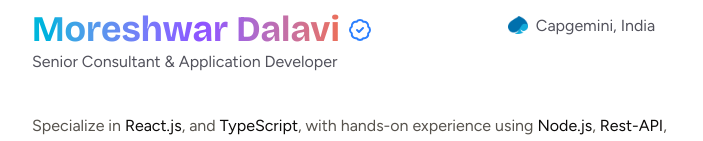
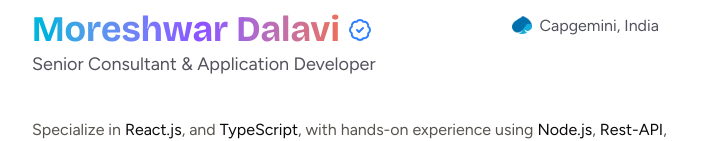
Before and after one commit to DalaviMoreshwar/DalaviMoreshwar, a Next.js app: page / in a window 1280 px wide. Shown: the part 242-383 px from the top of the page, without its empty margins (288-991 px from the left). Built offline with nearby package versions, Linux system fonts and the light colour scheme.

Commit message:
add text large

```diff
--- a/components/Intro.tsx
+++ b/components/Intro.tsx
@@ -19,7 +19,7 @@
             <BadgeCheck className="text-blue-500 w-5 h-5 sm:w-6 sm:h-6" />
           </h1>
 
-          <p className="text-zinc-600 dark:text-zinc-400">
+          <p className="text-lg text-zinc-600  dark:text-zinc-400">
             Senior Consultant &amp; Application Developer
           </p>
         </div>
```
